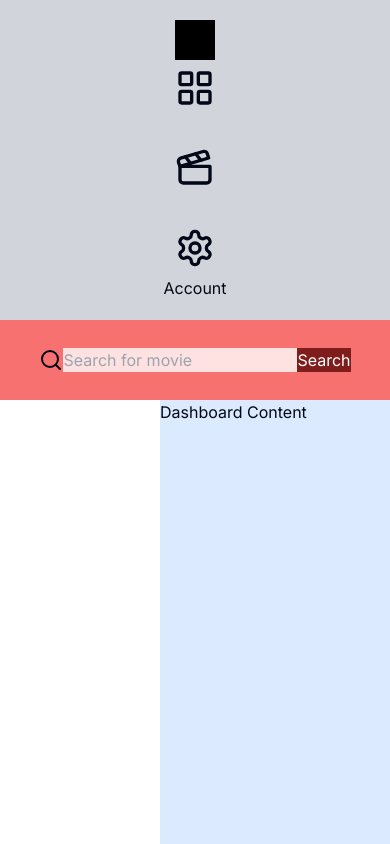
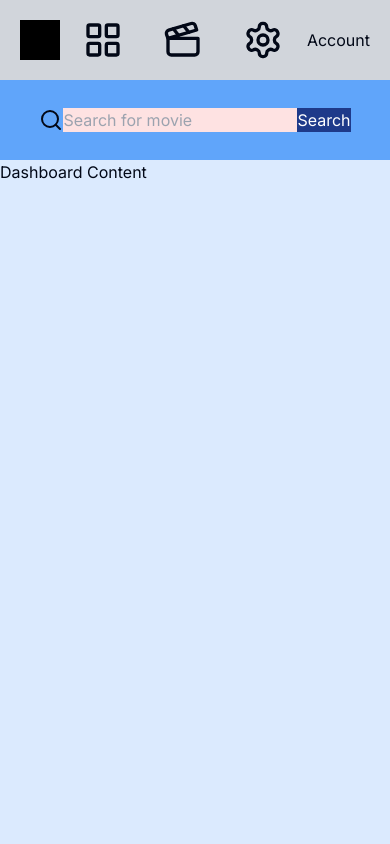
Before and after one commit to mewdev/zusflix, a Next.js app: page /dashboard in a window 390 px wide. Shown: the top 844 px of the page. Built offline with nearby package versions, Linux system fonts and the light colour scheme.

Commit message:
improved stuff from Fix: Correct naming #1

```diff
--- a/src/app/dashboard/page.tsx
+++ b/src/app/dashboard/page.tsx
@@ -1,13 +1,17 @@
-import SideNav from "@/app/ui/dashboard/sidenav";
-import SearchBar from "@/app/ui/search-bar";
+import SideNav from "@/app/ui/dashboard/SideNav";
+import SearchBar from "@/app/ui/SearchBar";
 
 export default function Page() {
   return (
     <>
       <SideNav />
       <SearchBar />
-      <div className="ml-40 h-screen bg-blue-100">Dashboard Content</div>
-      <div className="ml-40 h-screen bg-red-100">Dashboard Content</div>
+
+      {/* page content wrapper - make component from it */}
+      <div className="lg:ml-28">
+        <div className=" bg-blue-100 h-screen">Dashboard Content</div>
+        <div className=" bg-red-100 h-screen">Dashboard Content</div>
+      </div>
     </>
   );
 }
--- a/src/app/ui/search-bar.tsx
+++ b/src/app/ui/SearchBar.tsx
@@ -3,7 +3,7 @@ import { Search } from "lucide-react";
 export default function SearchBar() {
   return (
     <>
-      <div className="bg-red-400 flex justify-center sticky top-0 z-10 h-10 items-center p-10">
+      <div className="bg-blue-400 flex justify-center sticky top-0 z-10 h-10 items-center p-10">
         <form className="flex">
           <Search />
           <input
@@ -11,7 +11,7 @@ export default function SearchBar() {
             placeholder="Search for movie"
             className="bg-red-100"
           />
-          <button className="bg-red-900 text-white">Search</button>
+          <button className="bg-blue-900 text-white">Search</button>
         </form>
       </div>
     </>
--- a/src/app/ui/dashboard/nav-links.tsx
+++ b/src/app/ui/dashboard/NavLinks.tsx
@@ -1,11 +1,8 @@
-// Use when client needs JS
-"use client";
-
 import { LayoutGrid, Clapperboard, Settings } from "lucide-react";
 
 import Link from "next/link";
 
-const links = [
+const linksData: { name: string; href: string; icon: any }[] = [
   {
     name: "Dashboard",
     href: "/dashboard",
@@ -25,8 +22,8 @@ const links = [
 
 export default function NavLinks() {
   return (
-    <div className="flex flex-col gap-10">
-      {links.map((link) => {
+    <div className="flex lg:flex-col gap-10">
+      {linksData.map((link) => {
         return (
           <Link href={link.href} key={link.name}>
             <div className=" hover:text-blue-500">{link.icon}</div>
--- a/src/app/ui/dashboard/sidenav.tsx
+++ b/src/app/ui/dashboard/sidenav.tsx
@@ -1,9 +1,9 @@
-import ZusflixLogo from "@/app/ui/zusflix-logo";
-import NavLinks from "@/app/ui/dashboard/nav-links";
+import ZusflixLogo from "@/app/ui/ZusflixLogo";
+import NavLinks from "@/app/ui/dashboard/NavLinks";
 
 export default function SideNav() {
   return (
-    <nav className="bg-gray-300 w-25 z-20 h-5/6 flex flex-col gap-2 justify-between items-center p-5 lg:fixed top-0">
+    <nav className="bg-gray-300 w-25 z-20 h-20 lg:h-5/6 flex lg:flex-col gap-2 justify-between items-center p-5 sticky lg:fixed top-0">
       <ZusflixLogo />
       <NavLinks />
       <p>Account</p>
--- a/src/app/videos/page.tsx
+++ b/src/app/videos/page.tsx
@@ -1,11 +1,15 @@
 import SideNav from "@/app/ui/dashboard/sidenav";
+import SearchBar from "@/app/ui/search-bar";
 
 export default function Page() {
   return (
     <>
       <SideNav />
-      <div className="h-screen bg-blue-100">Videos Content</div>
-      <div className="h-screen bg-red-100">Videos Content</div>
+      <SearchBar />
+      <div className="lg:ml-28">
+        <div className=" bg-blue-100 h-screen">Video Content</div>
+        <div className=" bg-red-100 h-screen">Video Content</div>
+      </div>
     </>
   );
 }
```
Also changed, not shown: src/app/ui/ZusflixLogo.tsx (renamed from src/app/ui/zusflix-logo.tsx).
